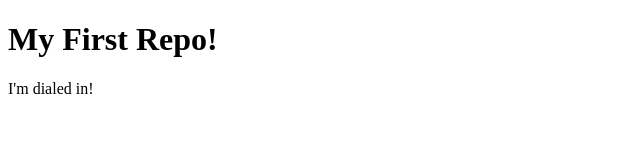
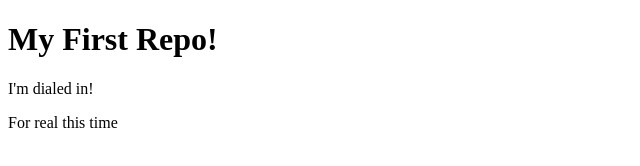
Before and after one commit to tanovak94/test-project, a plain HTML site: page index.html in a window 1280 px wide. Shown: the whole page, without its empty margins (0-640 px from the left). Drawn offline with Linux system fonts and the light colour scheme.

Commit message:
Update page content

```diff
--- a/index.html
+++ b/index.html
@@ -8,5 +8,6 @@
   <body>
     <h1>My First Repo!</h1>
     <p>I'm dialed in!</p>
+    <p>For real this time</p>
   </body>
 </html>
```
